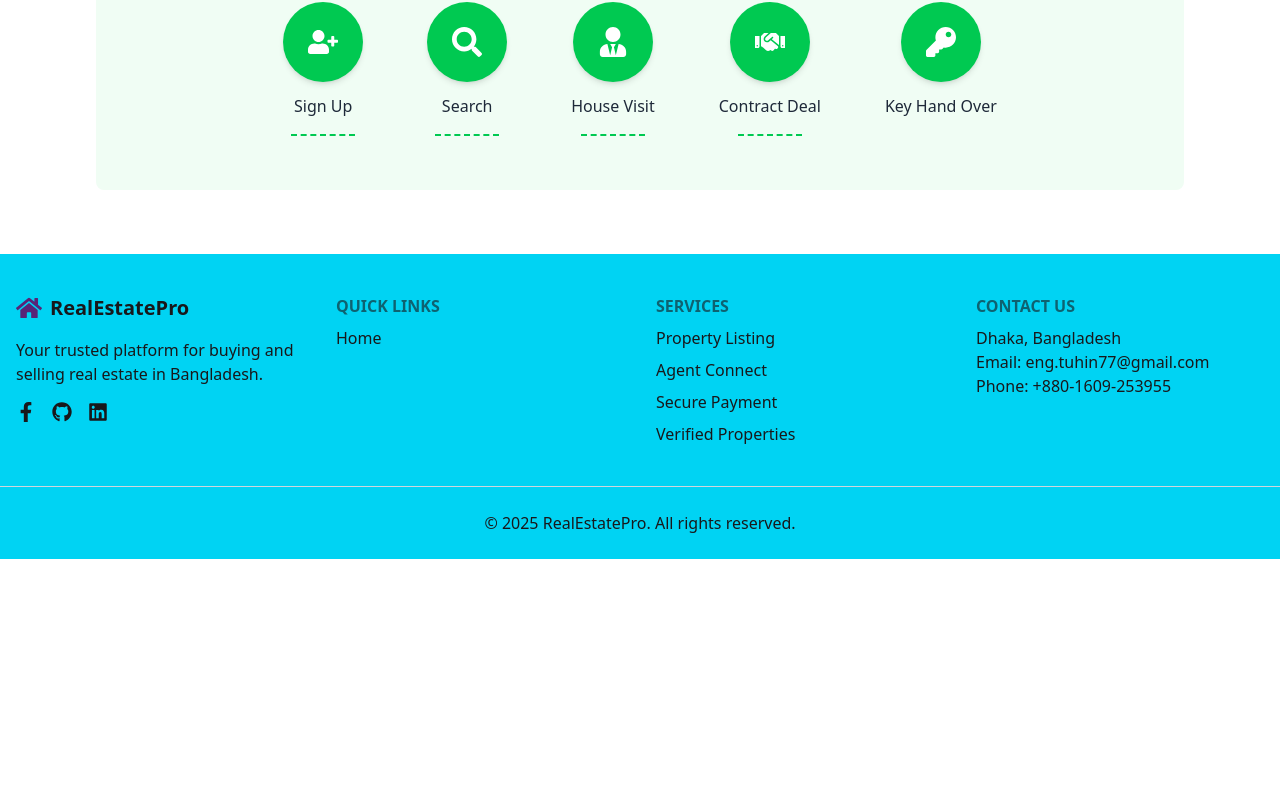
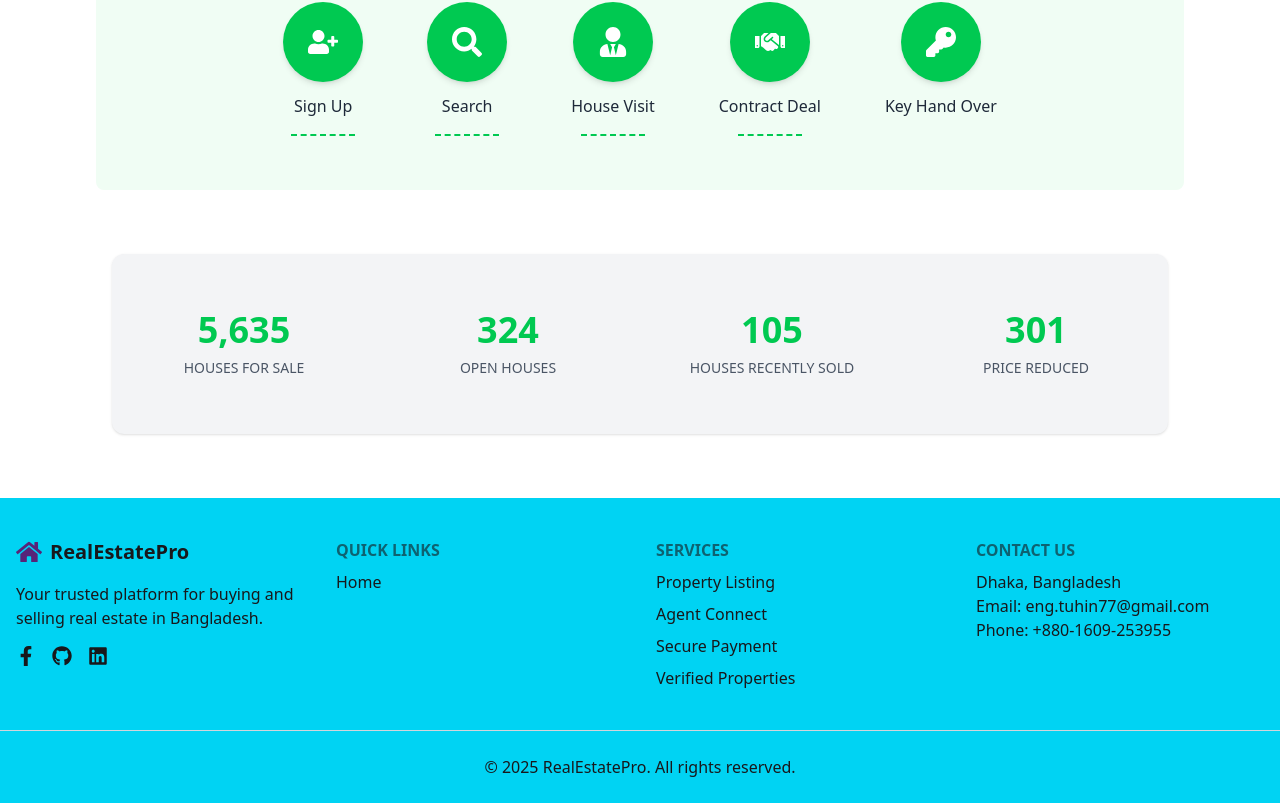
Before and after one commit to tuhinalrakib/real-estate-client, a React (Vite) app: page / in a window 1280 px wide. Shown: the part 1755-2558 px from the top of the page. Before the commit the page ends 2314 px from the top, so only its background shows below. Built offline with nearby package versions, Linux system fonts and the light colour scheme; no server answers.

Commit message:
Stats add and Home page design done

```diff
--- a/src/Pages/Home/Home.jsx
+++ b/src/Pages/Home/Home.jsx
@@ -5,6 +5,7 @@ import FeaturedProperties from './Advertisement';
 import Advertisement from './Advertisement';
 import LatestReviews from './LatestReviews';
 import HowItWorks from './HowItWorks';
+import Stats from './Stats ';
 
 const Home = () => {
     return (
@@ -37,6 +38,11 @@ const Home = () => {
                 {/* TODO */}
                 <HowItWorks></HowItWorks>
             </section>
+
+            <section className="my-10 px-4 md:px-8">
+                {/* TODO */}
+                <Stats></Stats>
+            </section>
         </div>
     );
 };
--- /dev/null
+++ b/src/Pages/Home/Stats .jsx
@@ -0,0 +1,27 @@
+import CountUp from "react-countup";
+
+const statsData = [
+  { number: 5635, label: "HOUSES FOR SALE" },
+  { number: 324, label: "OPEN HOUSES" },
+  { number: 105, label: "HOUSES RECENTLY SOLD" },
+  { number: 301, label: "PRICE REDUCED" },
+];
+
+const Stats = () => {
+  return (
+    <section className="my-16 px-4">
+      <div className="bg-gray-100 rounded-xl py-10 grid grid-cols-1 sm:grid-cols-2 md:grid-cols-4 text-center shadow-sm">
+        {statsData.map((stat, index) => (
+          <div key={index} className="py-4">
+            <h2 className="text-green-500 text-4xl font-bold">
+              <CountUp end={stat.number} duration={2.5} separator="," />
+            </h2>
+            <p className="mt-2 text-sm text-gray-600 uppercase">{stat.label}</p>
+          </div>
+        ))}
+      </div>
+    </section>
+  );
+};
+
+export default Stats;
```
